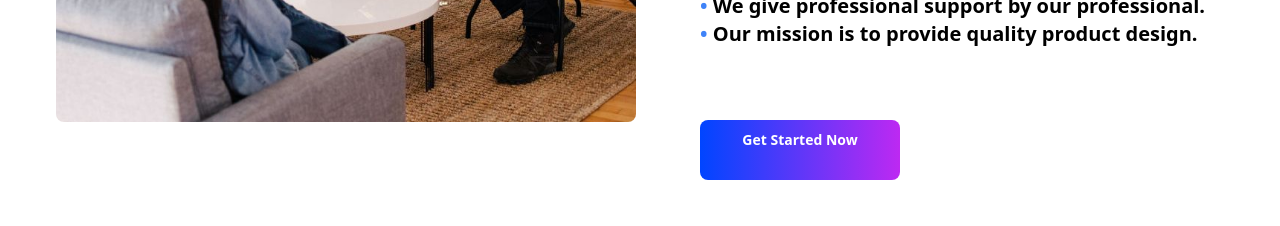
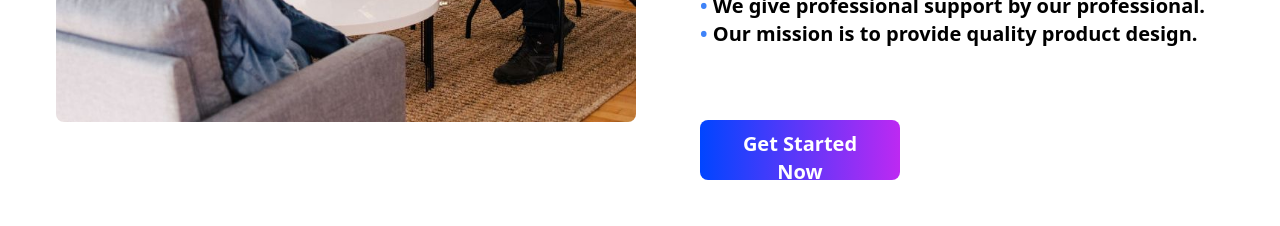
Before and after one commit to dreamteamit/portfolio-client, a React (Vite) app: page / in a window 1280 px wide. Shown: the part 2220-2446 px from the top of the page. Built offline with nearby package versions, Linux system fonts and the light colour scheme; grey boxes are pictures that could not be loaded.

Commit message:
mycommitthree

```diff
--- a/src/pages/About/About.jsx
+++ b/src/pages/About/About.jsx
@@ -18,7 +18,7 @@ const About = () => {
                     <p><span className='text-blue-500'>&bull; </span>Our mission is to provide quality product design.</p>
                 </div>
                 <div className='mt-16'>
-                    <Button id="buttoncol">Get Started Now</Button>
+                    <Button id="buttoncol"><span className='text-xl'>Get Started Now</span></Button>
                 </div>
             </div>
         </div>
```
Also changed, not shown: src/pages/About/About.css (line endings or trailing spaces).
